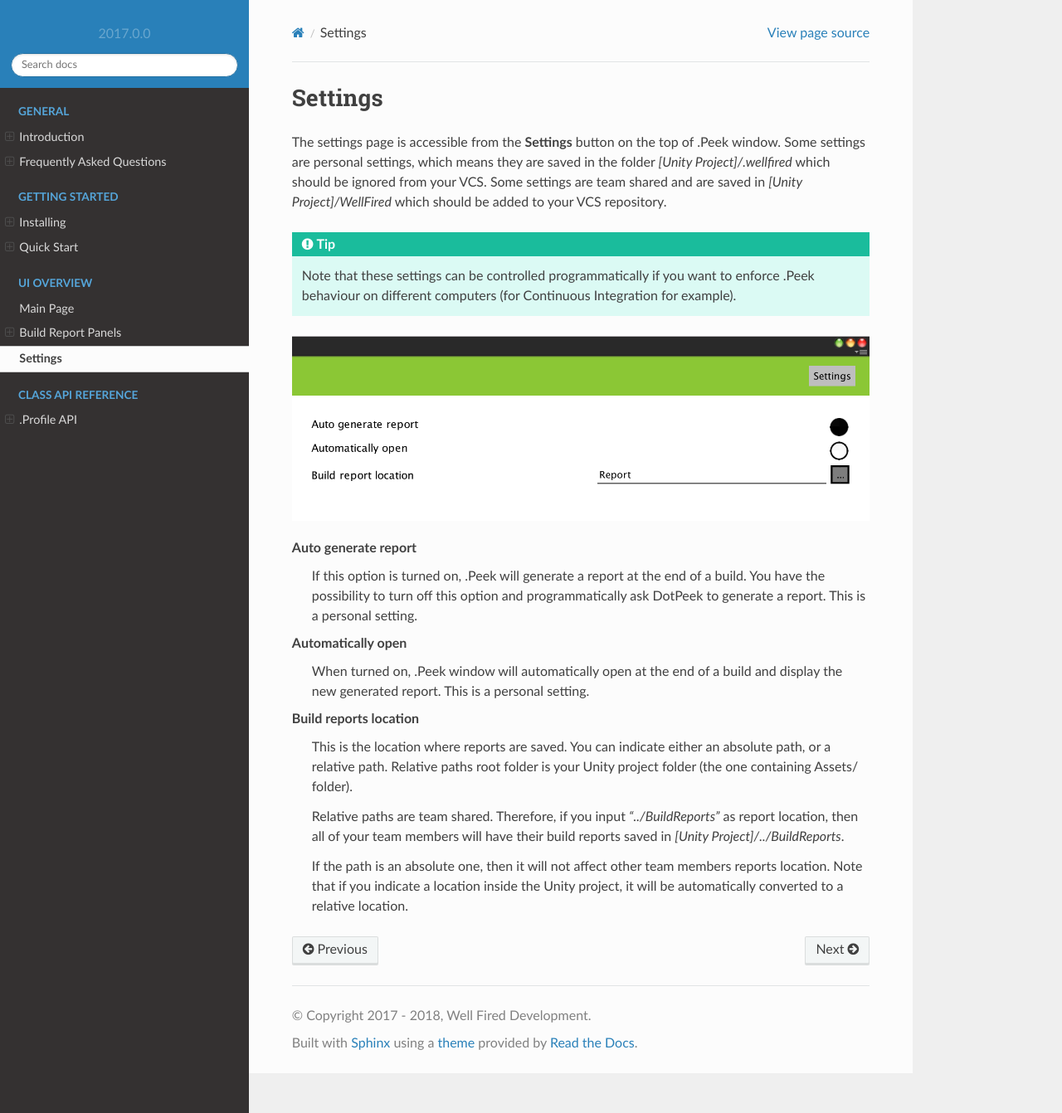
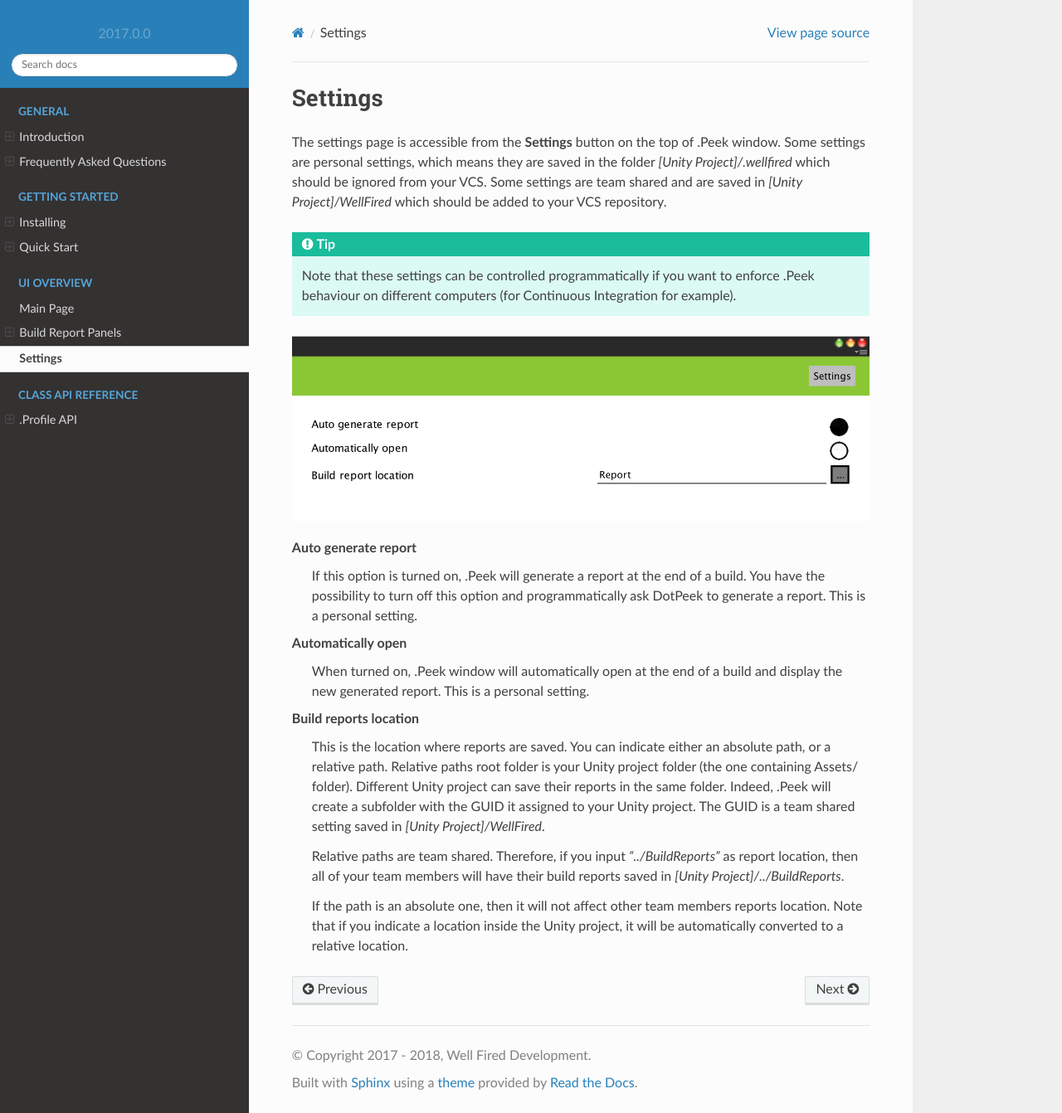
Before and after one commit to WellFiredDevelopment/dotPeekDocumentation, a Sphinx documentation site: the page built from sphinx/source/ui-overview/settings-page.rst, in a window 1280 px wide and 1342 px high. Shown: the whole window at 83% size. Built offline with Sphinx 7.4.7 and the Read the Docs theme 2.0.0, drawn with Linux system fonts in a browser that asks for light colours.

Commit message:
settings-page : add information about saving location of build report

```diff
--- a/sphinx/source/ui-overview/settings-page.rst
+++ b/sphinx/source/ui-overview/settings-page.rst
@@ -20,7 +20,9 @@
 
 Build reports location
    This is the location where reports are saved. You can indicate either an absolute path, or a relative path. Relative paths root folder
-   is your Unity project folder (the one containing Assets/ folder).
+   is your Unity project folder (the one containing Assets/ folder). Different Unity project can save their reports in the same
+   folder. Indeed, .Peek will create a subfolder with the GUID it assigned to your Unity project. The GUID is a team shared
+   setting saved in *[Unity Project]/WellFired*.
 
    Relative paths are team shared. Therefore, if you input *"../BuildReports"* as report location, then all of your
    team members will have their build reports saved in *[Unity Project]/../BuildReports*.
```
